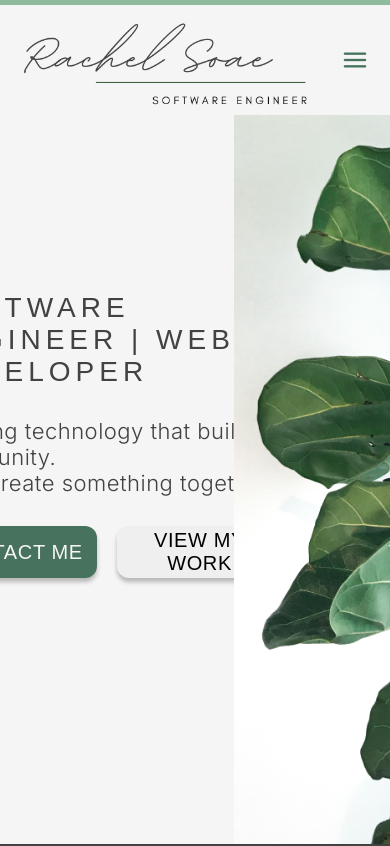
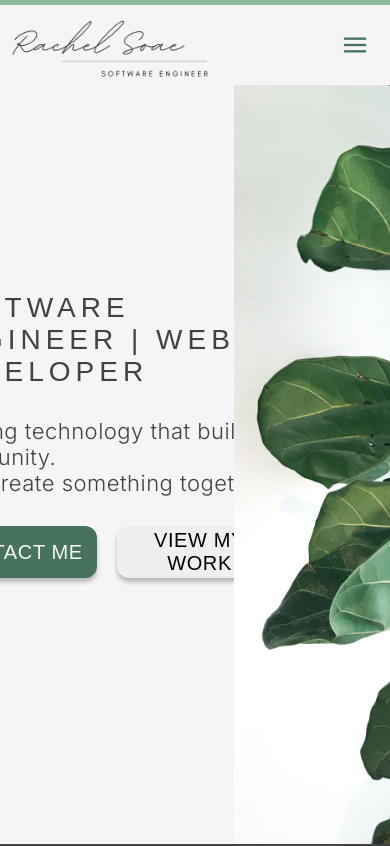
Before and after one commit to rachelsoae/portfolio, a React (Create React App) app: page / in a window 390 px wide. Shown: the top 846 px of the page. Built offline with nearby package versions, Linux system fonts and the light colour scheme; a web font is replaced by a local one.

Commit message:
Resize navbar and logo for mobile

```diff
--- a/src/components/App/App.js
+++ b/src/components/App/App.js
@@ -21,7 +21,7 @@ const App = () => {
           >
             close
           </span>
-          <div className='nav-buttons menu-buttons'>
+          <div className='top-nav__buttons menu-buttons'>
             <Link
               to='/'
               onClick={() => setIsOpen(!isOpen)}
--- a/src/components/Nav/Nav.js
+++ b/src/components/Nav/Nav.js
@@ -3,8 +3,6 @@ import {Link} from 'react-router-dom';
 import logo from '../../assets/logo.png'
 import BurgerNav from '../BurgerNav/BurgerNav';
 import TopNav from '../TopNav/TopNav';
-
-// on page load and whenever page is resized, run isBurger
 
 const Nav = ({isOpen, setIsOpen}) => {
   const flipWidth = 1050;
@@ -18,13 +16,13 @@ const Nav = ({isOpen, setIsOpen}) => {
 
   return (
     <nav className='top-nav' >
-      <div className='nav-wrapper'>
+      <div className='top-nav__wrapper'>
         <h1>
           <Link to='/'>
             <img src={logo} id='logo' alt='Rachel Soae Prather, Software Engineer' />
           </Link>
         </h1>
-        <div className='nav-buttons'>
+        <div className='top-nav__buttons'>
           {isBurger === true ? <BurgerNav isOpen={isOpen} setIsOpen={setIsOpen} /> : <TopNav />}
         </div>
       </div>
--- a/src/components/Nav/_Nav.scss
+++ b/src/components/Nav/_Nav.scss
@@ -9,12 +9,13 @@
   justify-content: center;
 }
 
-.nav-wrapper {
+.top-nav__wrapper {
   @include space-between;
   width: 100%;
-  h1 {
-    margin: 0 0 0 2rem;
-  }
+}
+
+h1 {
+  margin: 0 0 0 2rem;
 }
 
 #logo {
@@ -22,7 +23,7 @@
   width: 29rem;
 }
 
-.nav-buttons {
+.top-nav__buttons {
   display: flex;
   align-items: center;
   height: 100%;
@@ -47,3 +48,21 @@
     width: 1440px
   }
 }
+
+@media screen and (max-width: 600px) {
+  #logo {
+    width: 25rem;
+  }
+}
+
+@media screen and (max-width: 400px) {
+  h1 {
+    margin: 0 0 0 1rem;
+  }
+  // .top-nav__buttons {
+  //   margin-right: 0.5rem
+  // }
+  #logo {
+    width: 20rem;
+  }
+}
--- a/src/styles/output.css
+++ b/src/styles/output.css
@@ -260,12 +260,13 @@ button:hover,
   justify-content: center;
 }
 
-.nav-wrapper {
+.top-nav__wrapper {
   display: flex;
   justify-content: space-between;
   width: 100%;
 }
-.nav-wrapper h1 {
+
+h1 {
   margin: 0 0 0 2rem;
 }
 
@@ -274,13 +275,13 @@ button:hover,
   width: 29rem;
 }
 
-.nav-buttons {
+.top-nav__buttons {
   display: flex;
   align-items: center;
   height: 100%;
   margin-right: 2rem;
 }
-.nav-buttons a {
+.top-nav__buttons a {
   font-family: "Glacial Indifference", sans-serif;
   font-size: 2rem;
   letter-spacing: 0.0625rem;
@@ -289,11 +290,11 @@ button:hover,
   color: #183C19;
   transition: transform 0.05s ease-in-out;
 }
-.nav-buttons a,
-.nav-buttons a:active {
+.top-nav__buttons a,
+.top-nav__buttons a:active {
   text-decoration: none;
 }
-.nav-buttons a:hover {
+.top-nav__buttons a:hover {
   transform: scale(1.1);
   transition: transform 0.05s ease-in-out;
 }
@@ -301,6 +302,19 @@ button:hover,
 @media screen and (min-width: 1440px) {
   .nav-wrapper {
     width: 1440px;
+  }
+}
+@media screen and (max-width: 600px) {
+  #logo {
+    width: 25rem;
+  }
+}
+@media screen and (max-width: 400px) {
+  h1 {
+    margin: 0 0 0 1rem;
+  }
+  #logo {
+    width: 20rem;
   }
 }
 .projects-section {
```
Also changed, not shown: 1 other file (tests, documents, lock files or other folders).
